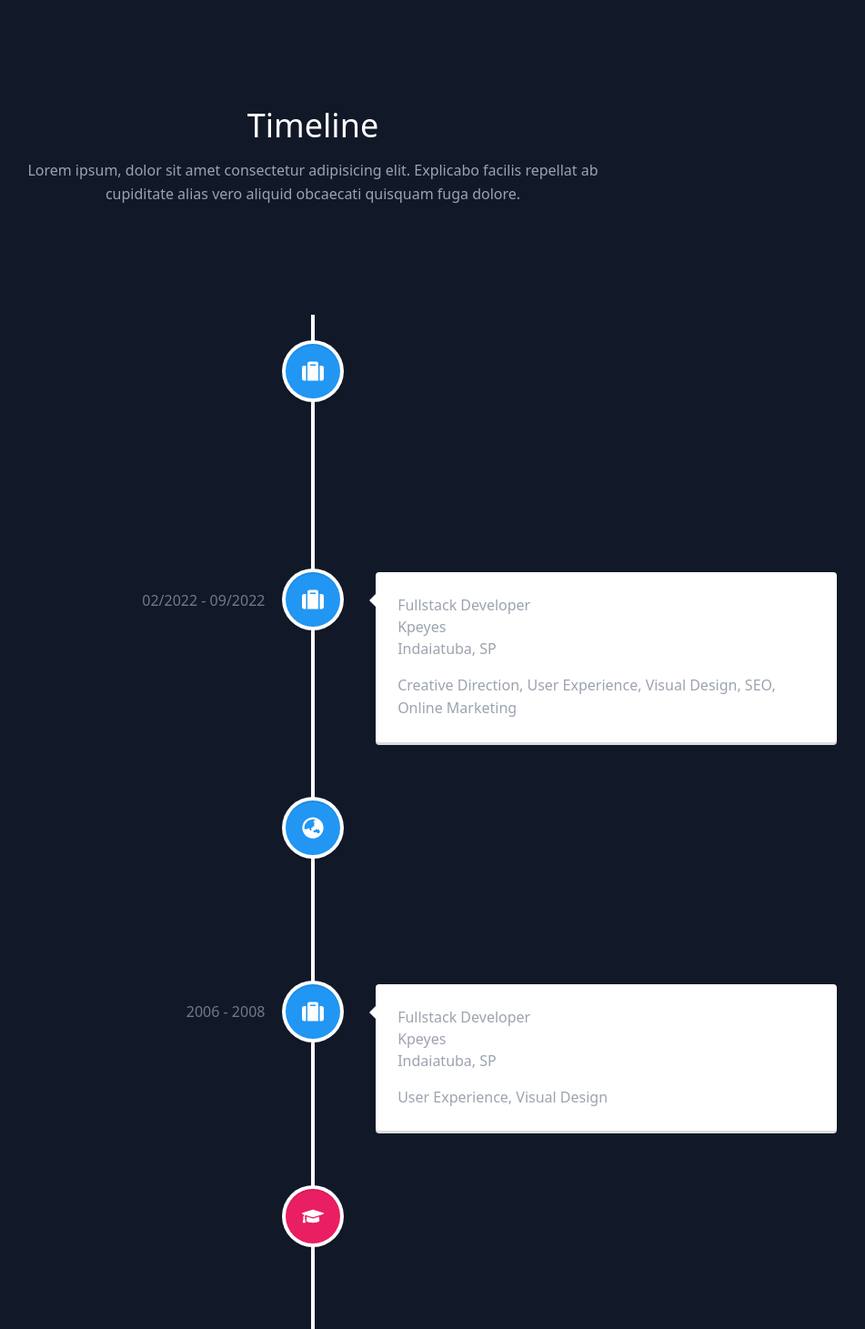
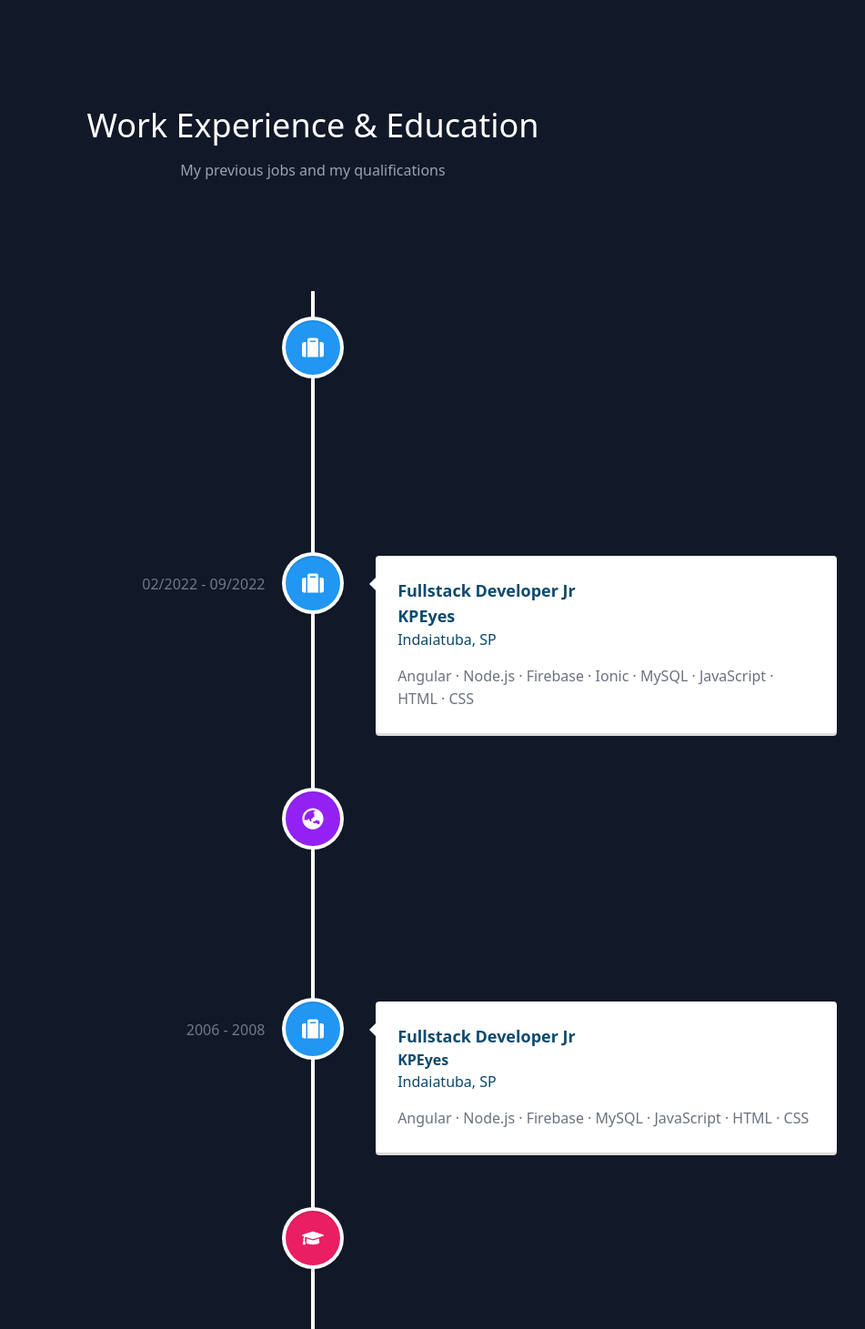
Before and after one commit to brunobarretta/portfolio, a React (Vite) app: page / in a window 1280 px wide. Shown: the part 789-2250 px from the top of the page at 91% size, without its empty margins (296-1247 px from the left). Built offline with nearby package versions, Linux system fonts and the light colour scheme.

Commit message:
improve my experience component

```diff
--- a/src/components/Experience.tsx
+++ b/src/components/Experience.tsx
@@ -10,12 +10,10 @@ const Experience = () => {
         <div className="flex flex-col w-full mb-20">
           {/* <CodeIcon className="mx-auto inline-block w-10 mb-4" /> */}
           <h1 className="sm:text-4xl text-3xl font-medium title-font mb-4 text-white">
-            Timeline
+            Work Experience & Education
           </h1>
           <p className="lg:w-2/3 mx-auto leading-relaxed text-base">
-            Lorem ipsum, dolor sit amet consectetur adipisicing elit. Explicabo
-            facilis repellat ab cupiditate alias vero aliquid obcaecati quisquam
-            fuga dolore.
+            My previous jobs and my qualifications
           </p>
         </div>
       </div>
@@ -28,11 +26,11 @@ const Experience = () => {
           iconStyle={{ background: 'rgb(33, 150, 243)', color: '#fff' }}
           icon={<FaSuitcase />}
         >
-          <h3 className="vertical-timeline-element-title">Front-end Developer</h3>
-          <h4 className="vertical-timeline-element-subtitle">Codex</h4>
-          <h4 className="vertical-timeline-element-subtitle">Campinas, SP</h4>
-          <p>
-            Creative Direction, User Experience, Visual Design, Project Management, Team Leading
+          <h3 className="text-lg font-bold text-gray-50">Front-end Developer</h3>
+          <h4 className="text-lg font-bold text-gray-50">Codex</h4>
+          <h4 className="text-md text-gray-50">Campinas, SP</h4>
+          <p className='text-gray-50'>
+           React.js · TypeScript · JavaScript · HTML · CSS · Styled-components · Redux · GraphQL · Material-UI · GitLab
           </p>
         </VerticalTimelineElement>
         <VerticalTimelineElement
@@ -41,23 +39,23 @@ const Experience = () => {
           iconStyle={{ background: 'rgb(33, 150, 243)', color: '#fff' }}
           icon={<FaSuitcase />}
         >
-          <h3 className="vertical-timeline-element-title">Fullstack Developer</h3>
-          <h4 className="vertical-timeline-element-subtitle">Kpeyes</h4>
-          <h4 className="vertical-timeline-element-subtitle">Indaiatuba, SP</h4>
-          <p>
-            Creative Direction, User Experience, Visual Design, SEO, Online Marketing
+          <h3 className="text-lg font-bold text-sky-900">Fullstack Developer Jr</h3>
+          <h4 className="text-lg font-bold text-sky-900">KPEyes</h4>
+          <h4 className="text-md text-sky-900">Indaiatuba, SP</h4>
+          <p className='text-gray-500'>
+            Angular · Node.js · Firebase · Ionic · MySQL · JavaScript · HTML · CSS
           </p>
         </VerticalTimelineElement>
         <VerticalTimelineElement
           className="vertical-timeline-element--work"
           date="2019 - 2021"
-          iconStyle={{ background: 'rgb(33, 150, 243)', color: '#fff' }}
+          iconStyle={{ background: 'rgb(148, 33, 243)', color: '#fff' }}
           icon={<FaGlobeAsia />}
         >
-          <h3 className="vertical-timeline-element-title">Career Break</h3>
-          <h4 className="vertical-timeline-element-subtitle">Nagoya, Japan</h4>
-          <p>
-            User Experience, Visual Design
+          <h3 className="text-lg font-bold text-sky-900">Career Break</h3>
+          <h4 className="text-md text-sky-900">Nagoya, Japan</h4>
+          <p className='text-gray-500'>
+           Career break to discover new cultures and achieve personal goals
           </p>
         </VerticalTimelineElement>
         <VerticalTimelineElement
@@ -66,11 +64,11 @@ const Experience = () => {
           iconStyle={{ background: 'rgb(33, 150, 243)', color: '#fff' }}
           icon={<FaSuitcase />}
         >
-          <h3 className="vertical-timeline-element-title">Fullstack Developer</h3>
-          <h4 className="vertical-timeline-element-subtitle">Kpeyes</h4>
-          <h4 className="vertical-timeline-element-subtitle">Indaiatuba, SP</h4>
-          <p>
-            User Experience, Visual Design
+          <h3 className="text-lg font-bold text-sky-900">Fullstack Developer Jr</h3>
+          <h4 className="text-md font-bold text-sky-900">KPEyes</h4>
+          <h4 className="text-md text-sky-900">Indaiatuba, SP</h4>
+          <p className='text-gray-500'>
+            Angular · Node.js · Firebase · MySQL · JavaScript · HTML · CSS
           </p>
         </VerticalTimelineElement>
         <VerticalTimelineElement
@@ -79,11 +77,9 @@ const Experience = () => {
           iconStyle={{ background: 'rgb(233, 30, 99)', color: '#fff' }}
           icon={<FaGraduationCap />}
         >
-          <h3 className="text-lg font-bold text-purple-600">System Analysis and Development</h3>
-          <h4 className="vertical-timeline-element-subtitle">Bachelor of Technology</h4>
-          {/* <p>
-            Creative Direction, Visual Design
-          </p> */}
+          <h3 className="text-lg font-bold text-sky-900">System Analysis and Development</h3>
+          <h4 className="text-md font-bold text-sky-900">Bachelor of Technology</h4>
+          <h4 className="text-md text-sky-900">Indaiatuba, SP</h4>
         </VerticalTimelineElement>
         <VerticalTimelineElement
           iconStyle={{ background: 'rgb(16, 204, 82)', color: '#fff' }}
```
